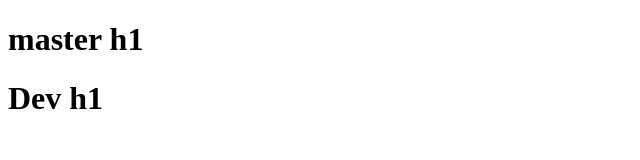
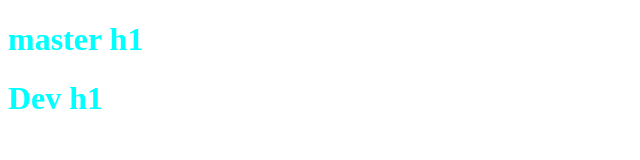
Before and after one commit to Patrickrrr007/TestMerge, a plain HTML site: page index.html in a window 1280 px wide. Shown: the whole page, without its empty margins (0-640 px from the left). Drawn offline with Linux system fonts and the light colour scheme.

Commit message:
add h1 color

```diff
--- /dev/null
+++ b/for_index.css
@@ -0,0 +1,3 @@
+h1 {
+  color: aqua;
+}
--- a/index.html
+++ b/index.html
@@ -4,6 +4,7 @@
     <meta charset="UTF-8" />
     <meta http-equiv="X-UA-Compatible" content="IE=edge" />
     <meta name="viewport" content="width=device-width, initial-scale=1.0" />
+    <link rel="stylesheet" href="./for_index.css" />
     <title>Document</title>
   </head>
   <body>
```
